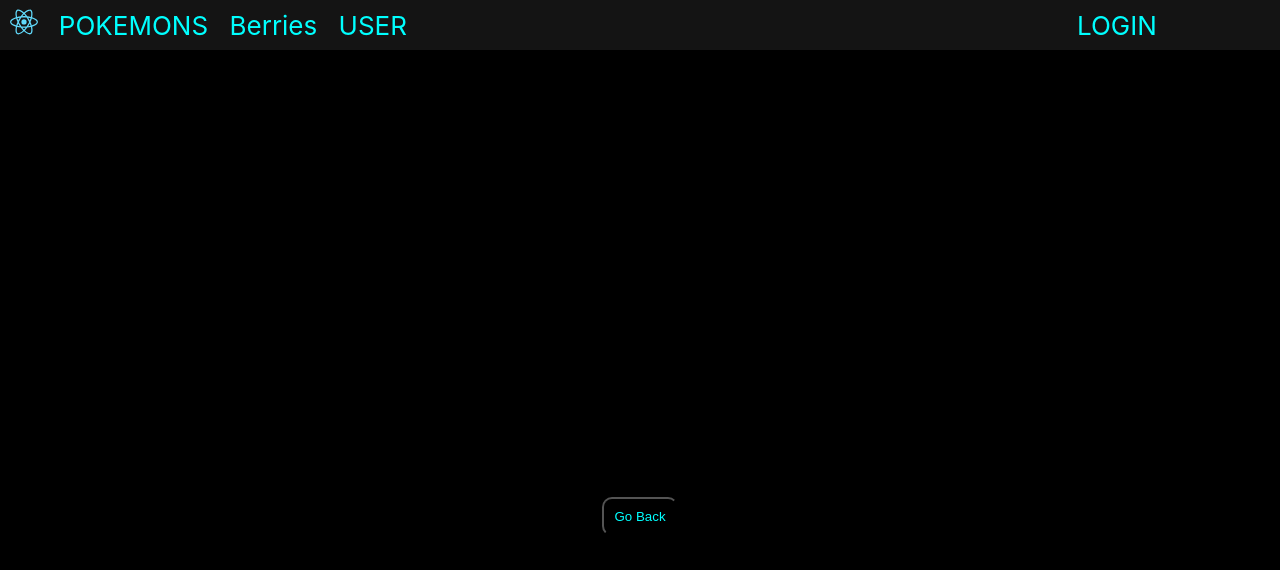
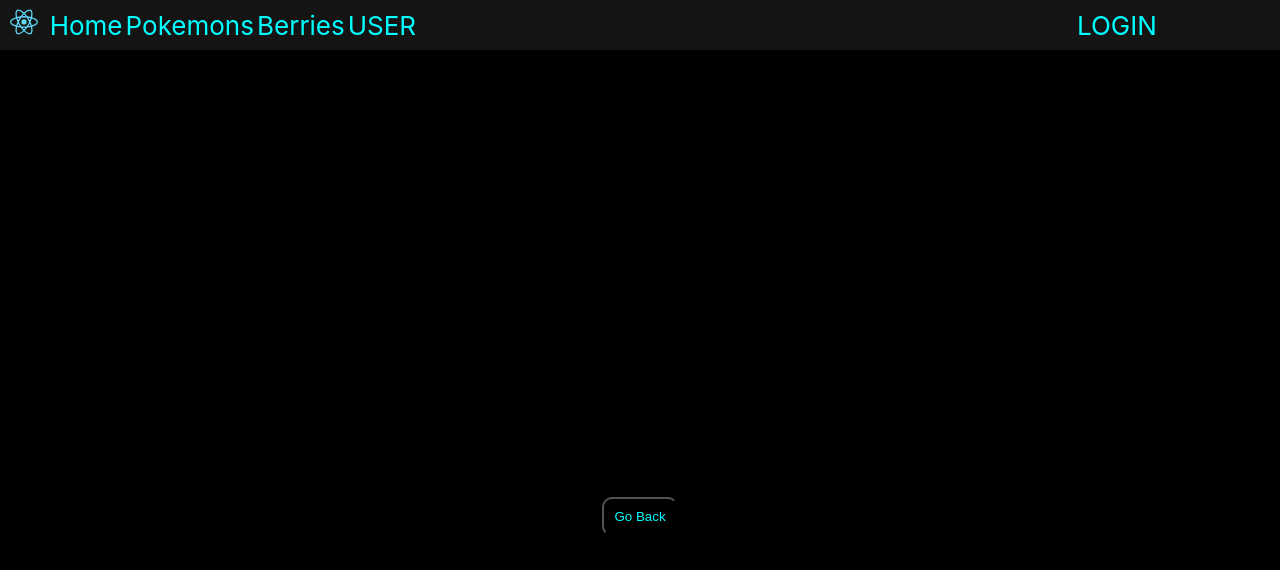
Before and after one commit to IamDavidev/PokeApiApp, a React (Vite) app: page /pokemon/1 in a window 1280 px wide. Shown: the top 570 px of the page. Built offline with nearby package versions, Linux system fonts and the light colour scheme.

Commit message:
add path pokemons and page

```diff
--- a/src/App.css
+++ b/src/App.css
@@ -111,6 +111,7 @@ h3 {
 
 /* NAVBAR */
 .nav {
+  position: relative;
   background: #141414;
   color:#0ff
 }
--- a/src/components/Navbar.jsx
+++ b/src/components/Navbar.jsx
@@ -14,12 +14,13 @@ const Navbar = () => {
         </div>
         <div className="container__links">
           <div className="pokemons_links">
-            <NavLink to="/home">POKEMONS</NavLink>
+            <NavLink to="/home">Home</NavLink>
+            <NavLink to="/pokemons">Pokemons</NavLink>
             <NavLink to="/berries">Berries</NavLink>
             <Link to="/login">USER</Link>
           </div>
           <div className="login_link">
-            <NavLink to="/user">LOGIN</NavLink>
+            <NavLink to="/login">LOGIN</NavLink>
           </div>
         </div>
       </nav>
--- a/src/pages/Home.jsx
+++ b/src/pages/Home.jsx
@@ -1,5 +1,5 @@
 const Home = () => {
-retun (
+return (
   <h1>
     Welcome to the Home page!
   </h1>
--- a/src/pages/Pokemons.jsx
+++ b/src/pages/Pokemons.jsx
@@ -55,7 +55,6 @@ const Pokemons = () => {
       <button className="load_more" onClick={() => getAllPokemons()}>
         Load more
       </button>
-      <Link to="/berries">Home</Link>
     </div>
   );
 };
--- a/src/routes/AppRoute.jsx
+++ b/src/routes/AppRoute.jsx
@@ -4,16 +4,17 @@ import Home from '../pages/Home';
 import Navbar from '../components/Navbar';
 import PokemonScreen from '../pages/PokemonScreen';
 import Berries from '../pages/Berries';
+import Pokemons from '../pages/Pokemons';
 const AppRoute = () => {
   return (
     <>
       <Navbar />
       <Switch>
         <Route exact path="/home" component={Home} />
-        <Route exact path="/nosetodavia" component={Home} />
+        <Route exact path="/Pokemons" component={Pokemons} />
+        <Route exact path="/berries" component={Berries} />
         <Route exact path="/user" component={Home} />
         <Route exact path="/pokemon/:id" component={PokemonScreen} />
-        <Route exact path="/berries" component={Berries} />
         <Redirect to="/login" />
       </Switch>
     </>
```
